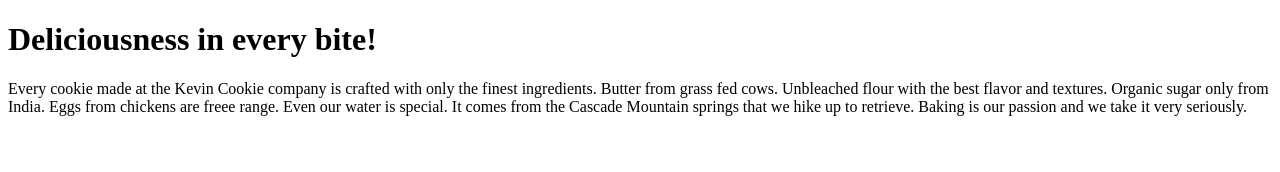
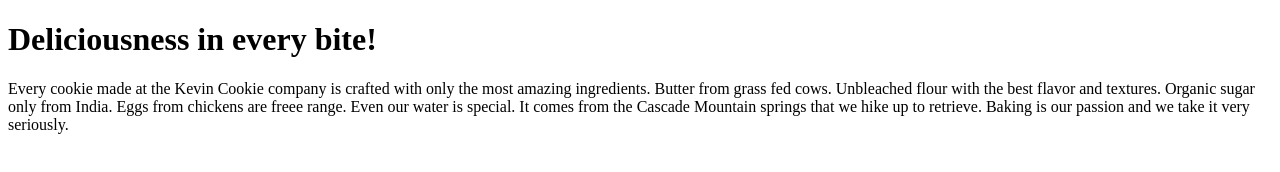
Before and after one commit to Wilsonhouston30/WilsonCookiecompany.com, a plain HTML site: page index.htm in a window 1280 px wide. Drawn offline with Linux system fonts and the light colour scheme.

Commit message:
update index text

```diff
--- a/index.htm
+++ b/index.htm
@@ -3,7 +3,7 @@
 <body>
 
 <h1>Deliciousness in every bite!</h1>
-<p>Every cookie made at the Kevin Cookie company is crafted with only the finest ingredients. Butter from grass fed cows. Unbleached flour with the best flavor and textures. Organic sugar only from India. Eggs from chickens are freee range. Even our water is special. It comes from the Cascade Mountain springs that we hike up to retrieve. Baking is our passion and we take it very seriously.</p>
+<p>Every cookie made at the Kevin Cookie company is crafted with only the most amazing ingredients. Butter from grass fed cows. Unbleached flour with the best flavor and textures. Organic sugar only from India. Eggs from chickens are freee range. Even our water is special. It comes from the Cascade Mountain springs that we hike up to retrieve. Baking is our passion and we take it very seriously.</p>
 
 </body>
 </html>
```
